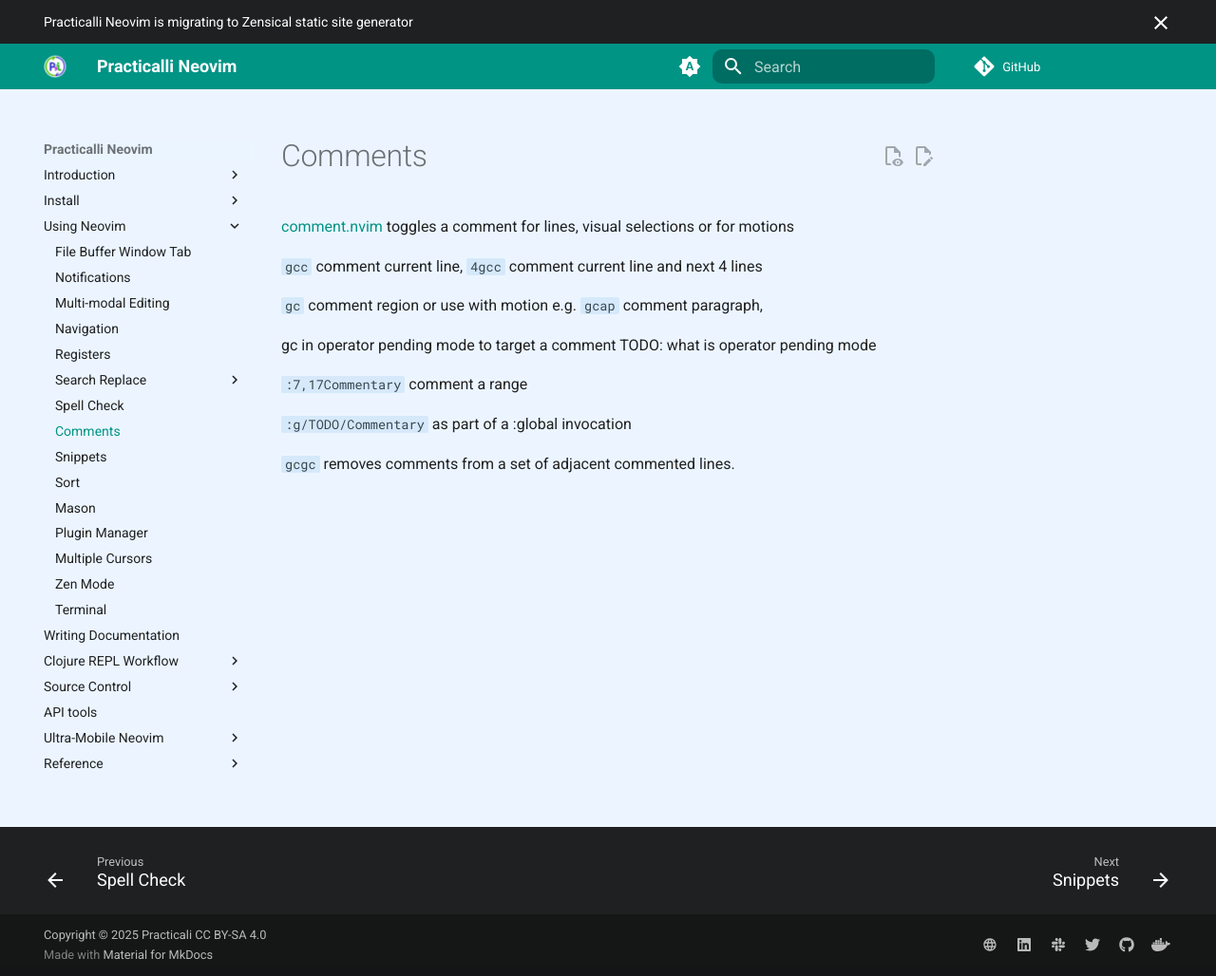
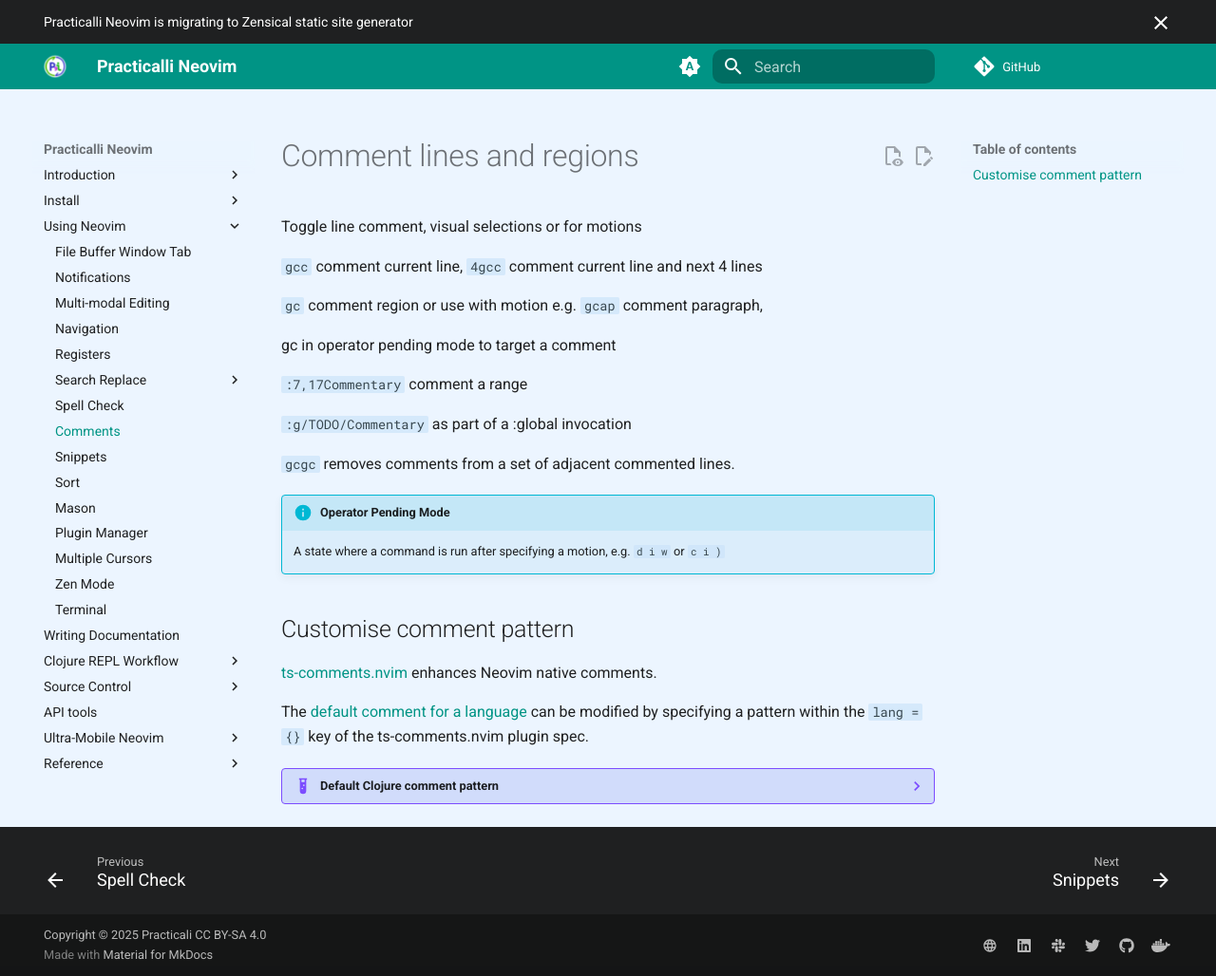
Before and after one commit to practicalli/neovim, an MkDocs documentation site: the page built from docs/using-neovim/comments.md, in a window 1280 px wide and 1028 px high. Shown: the whole window at 95% size. Built offline with MkDocs 1.6.1 and Material for MkDocs 9.7.7, drawn with Linux system fonts in a browser that asks for light colours; comment, search, counter and statistics services are not loaded.

Commit message:
doc(using): ✏️ add operator pending mode and ts-comment patterns section
Resolve: #79

````diff
--- a/docs/using-neovim/comments.md
+++ b/docs/using-neovim/comments.md
@@ -1,15 +1,35 @@
-# Comments
+# Comment lines and regions
 
-[comment.nvim](https://github.com/terrortylor/nvim-comment){target=_blank} toggles a comment for lines, visual selections or for motions
+Toggle line comment, visual selections or for motions
 
 `gcc` comment current line, `4gcc` comment current line and next 4 lines
 
 `gc` comment region or use with motion e.g. `gcap` comment paragraph,
 
-gc in operator pending mode to target a comment TODO: what is operator pending mode
+gc in operator pending mode to target a comment
 
 `:7,17Commentary` comment a range
 
 `:g/TODO/Commentary` as part of a :global invocation
 
 `gcgc` removes comments from a set of adjacent commented lines.
+
+
+!!! INFO "Operator Pending Mode"
+    A state where a command is run after specifying a motion, e.g. `d i w` or `c i )`
+
+
+## Customise comment pattern
+
+[ts-comments.nvim](https://github.com/folke/ts-comments.nvim){target=_blank} enhances Neovim native comments.
+
+The [default comment for a language](https://github.com/folke/ts-comments.nvim#%EF%B8%8F-configuration){target=_blank} can be modified by specifying a pattern within the `lang = {}` key of the ts-comments.nvim plugin spec.
+
+??? EXAMPLE "Default Clojure comment pattern"
+    ```lua
+    {
+      lang = {
+        clojure = { ";; %s", "; %s" },
+      },
+    }
+    ```
````
Also changed, not shown: CHANGELOG.md (+1 -0 lines).
